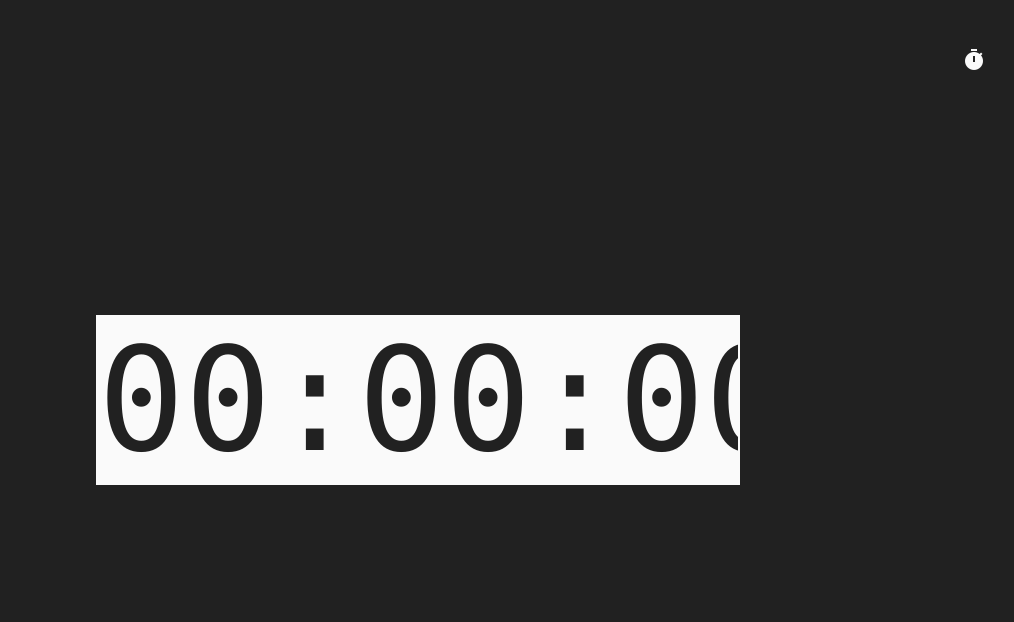
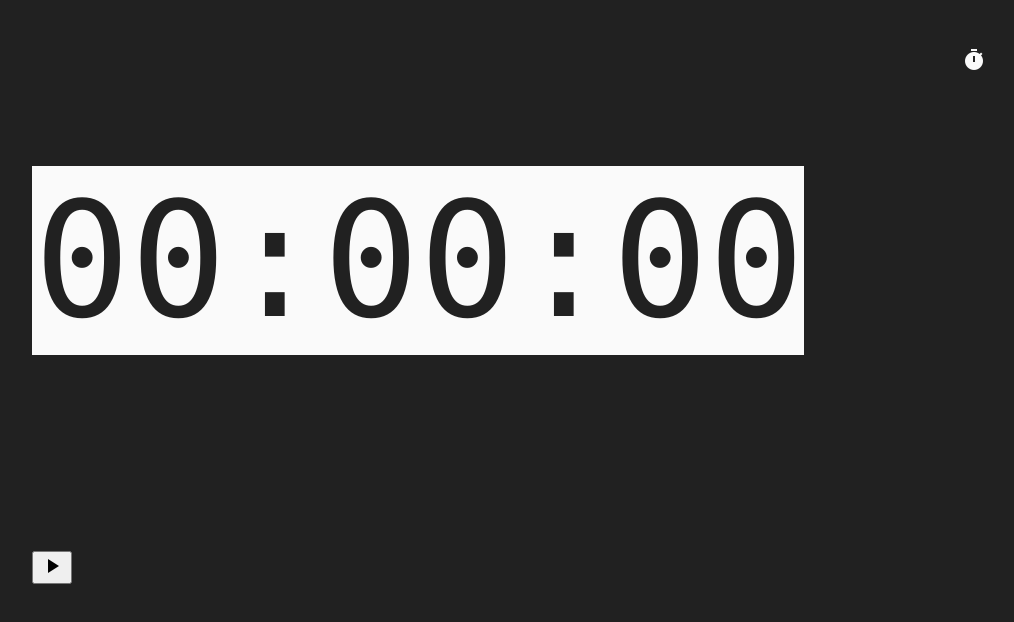
Before and after one commit to Kinetix-Lee/time, a Vue app: page / in a window 1280 px wide. Both pictures are taken after a click on the button "schedule". Shown: the top 622 px of the page, without its empty margins (222-1236 px from the left). Built offline with nearby package versions, Linux system fonts and the light colour scheme.

Commit message:
实现 Countdown 输入框 启停样式变化

```diff
--- a/src/components/Countdown.vue
+++ b/src/components/Countdown.vue
@@ -1,14 +1,27 @@
 <template>
   <input id="countdown"
-    :style="{ display: !$store.state.onClock?'block':'none', 'background-color': countdownValue?'#fafafa':'#ef5350', 'color': countdownValue?'#212121':'#fafafa' }"
+    :style="{
+      display: !$store.state.onClock ? 'block' : 'none',
+      'background-color': backgroundColor,
+      color: color
+    }"
     @input="countdownCheckInput"
+    :disabled="countdownStarted"
     type="text" v-model="countdownInput" placeholder="00:00:00">
+  <button id="countdownControl" @click="countdownToggle()">
+    <span class="material-icons">{{ !countdownStarted ? 'play_arrow' : 'pause' }}</span>
+  </button>
 </template>
 <style>
 #countdown {
   border: none;
-  font-size: 9rem;
-  width: 40rem;
+  font-size: 10rem;
+  width: 48rem;
+  text-align: center;
+}
+#countdown:disabled {
+  background-color: #212121 !important;
+  color: #fafafa !important;
 }
 </style>
 <script>
@@ -17,15 +30,35 @@ export default {
   data() {
     return {
       countdownInput: '00:00:00',
-      countdownValue: '00:00:00'
+      countdownValue: '00:00:00',
+      countdownPreviousValue: '00:00:00',
+      countdownStarted: false,
+      backgroundColor: '#fafafa',
+      color: '#212121'
     }
   },
   methods: {
     countdownCheckInput() {
       console.log(this.countdownInput.match(/^[\d+]+:[0-5]?[0-9]:[0-5]?[0-9]$/));
-      if (this.countdownInput === '') return (this.countdownValue = '00:00:00')
-      else if (this.countdownInput.match(/^[\d+]+:[0-5]?[0-9]:[0-5]?[0-9]$/)) return (this.countdownValue = this.countdownInput)
-      else return (this.countdownValue = false)
+      if (this.countdownInput === '') {
+        this.backgroundColor = '#fafafa'
+        this.color = '#212121'
+        return (this.countdownValue = '00:00:00')
+      } else if (this.countdownInput.match(/^[\d+]+:[0-5]?[0-9]:[0-5]?[0-9]$/)) {
+        this.backgroundColor = '00:00:00'
+        this.color = '#212121'
+        return (this.countdownValue = this.countdownInput)
+      } else {
+        this.color = '#fafafa'
+        this.backgroundColor = '#ef5350'
+        return this.countdownValue = false
+      }
+    },
+    countdownStart() {
+
+    },
+    countdownToggle() {
+      this.countdownStarted = !this.countdownStarted
     }
   }
 }
```
